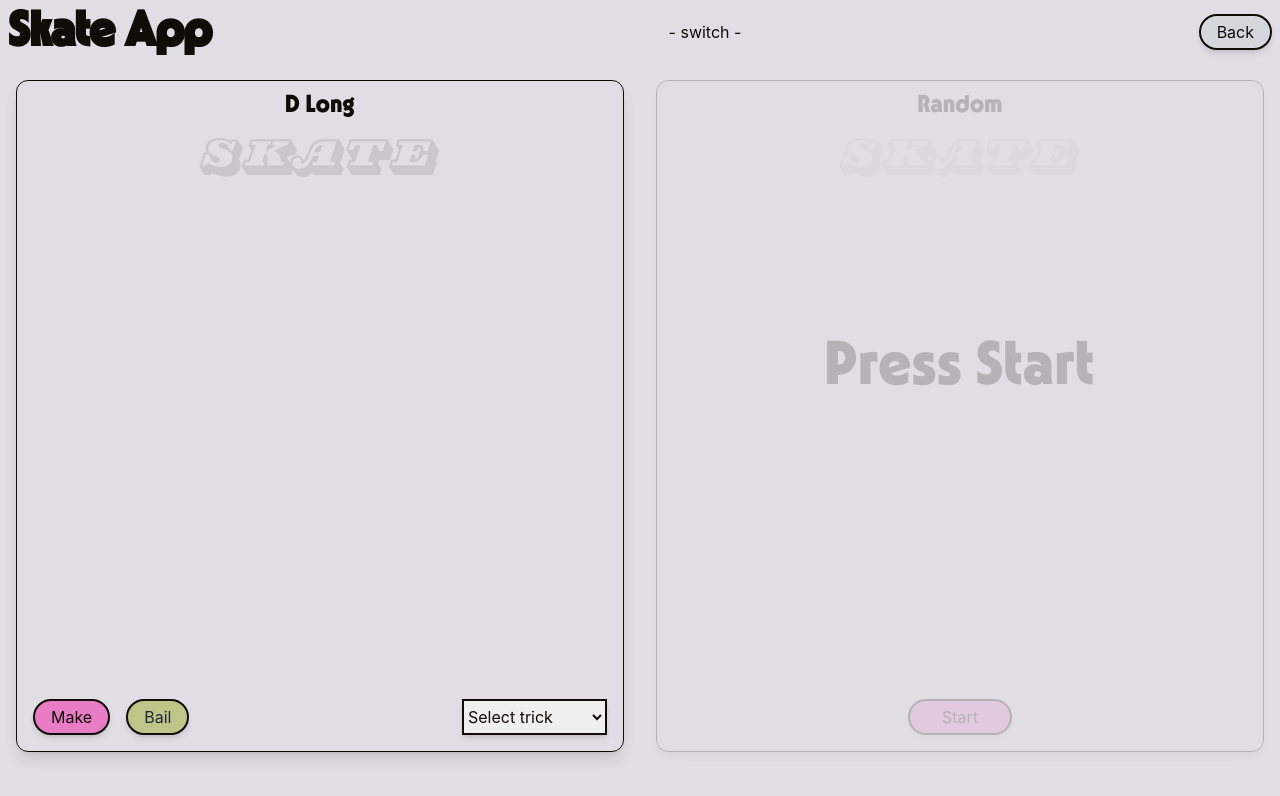
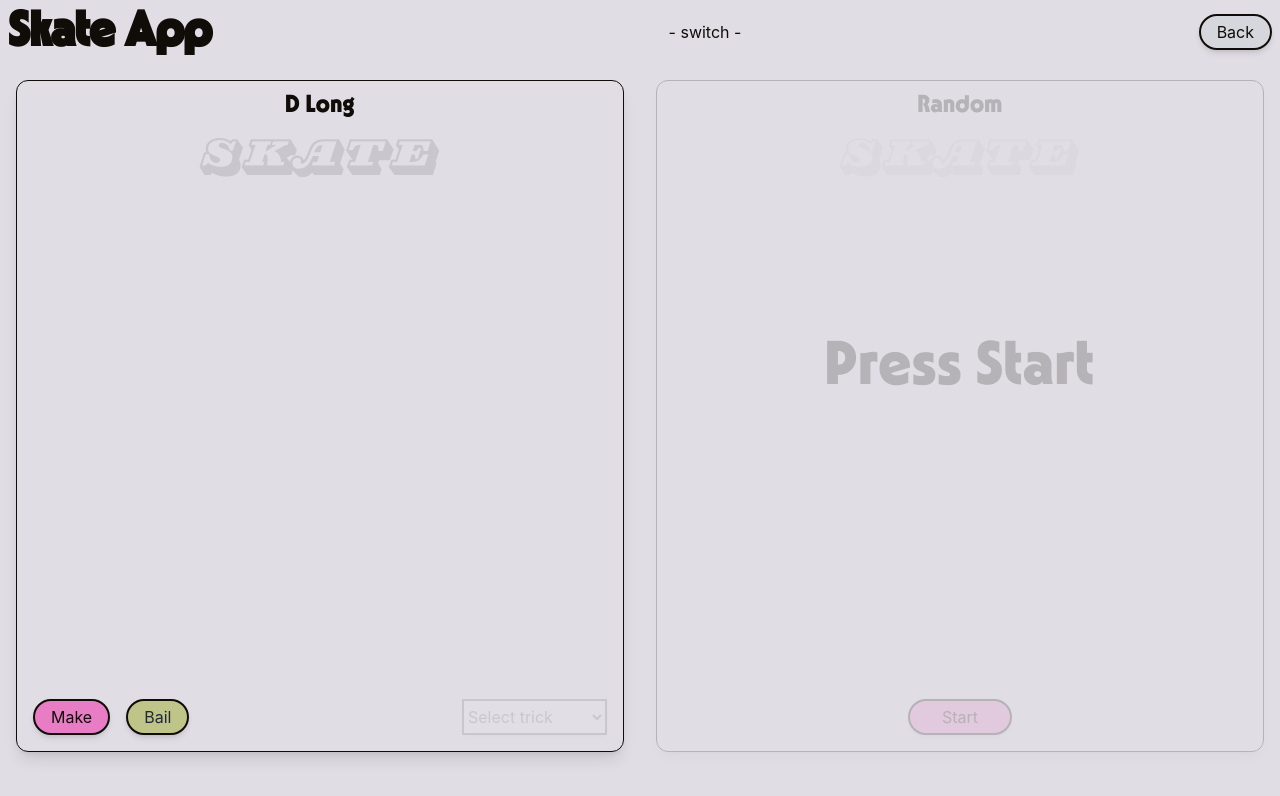
Before and after one commit to DLong86/game-of-skate, a React (Create React App) app: page /skate in a window 1280 px wide. Shown: the top 796 px of the page. Built offline with nearby package versions, Linux system fonts and the light colour scheme.

Commit message:
added - defensive state and disabled select

```diff
--- a/src/components/CpuSkateCard.jsx
+++ b/src/components/CpuSkateCard.jsx
@@ -6,6 +6,7 @@ function CpuSkateCard({
 	trickList,
 	handleLandChance,
 }) {
+	// Might need to move this state and function for the handleTurn up
 	const [trick, setTrick] = useState("");
 	const [landed, setLanded] = useState(null);
 
--- a/src/components/PlayerSkateCard.jsx
+++ b/src/components/PlayerSkateCard.jsx
@@ -5,6 +5,7 @@ function PlayerSkateCard({
 	trickList,
 	handleSelectTrick,
 	selectedTrick,
+	defensive,
 }) {
 	return (
 		<div
@@ -35,7 +36,10 @@ function PlayerSkateCard({
 					</button>
 				</div>
 				<select
-					className="border-2 border-[#100c08] rounded-mdpx-4 py-1 shadow-md "
+					className={`border-2 border-[#100c08] rounded-mdpx-4 py-1 shadow-md ${
+						defensive ? "opacity-10" : "opacity-100"
+					}`}
+					disabled={defensive}
 					onChange={handleSelectTrick}
 				>
 					<option value="">Select trick</option>
--- a/src/pages/Skate.jsx
+++ b/src/pages/Skate.jsx
@@ -87,6 +87,7 @@ function Skate({ gameSettings, result }) {
 					trickList={beginnerTricks}
 					handleSelectTrick={handleSelectTrick}
 					selectedTrick={selectedTrick}
+					defensive={defensive}
 				/>
 				<CpuSkateCard
 					gameSettings={gameSettings}
```
